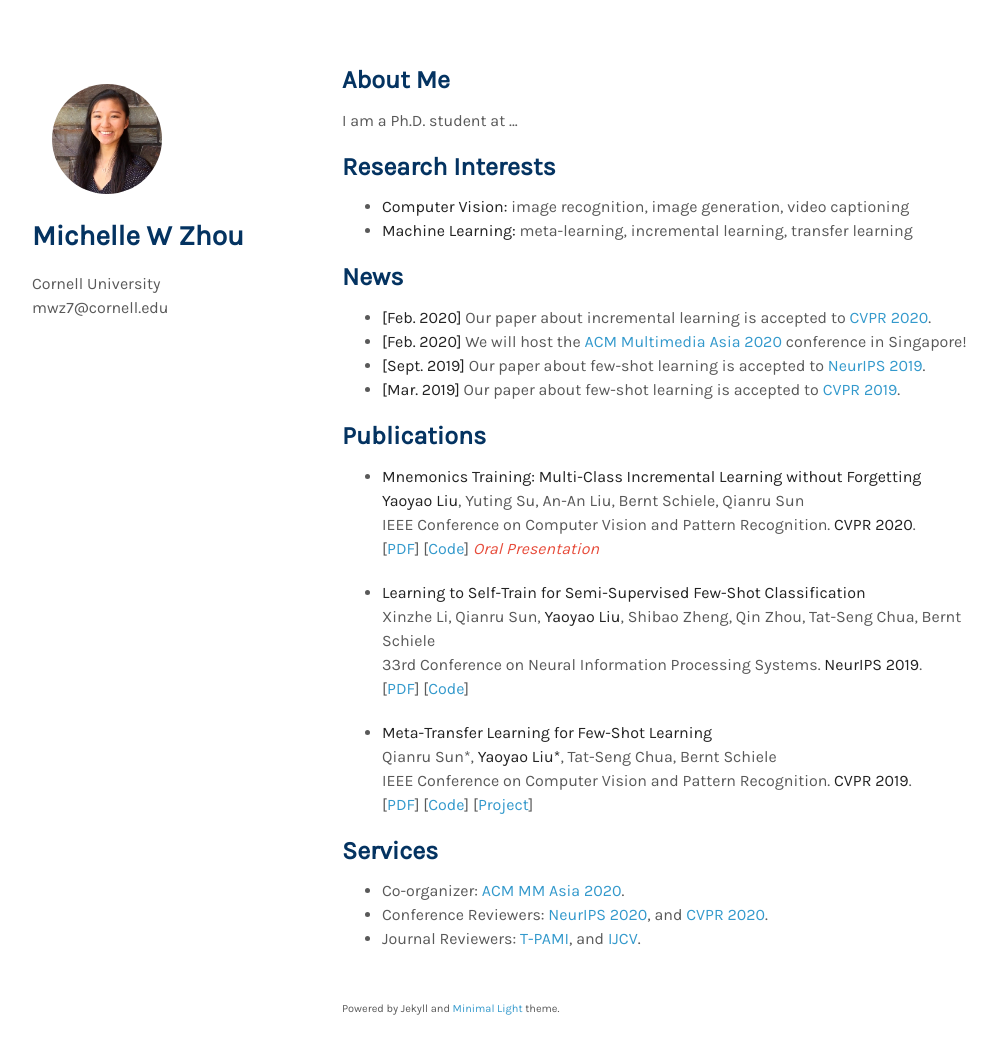
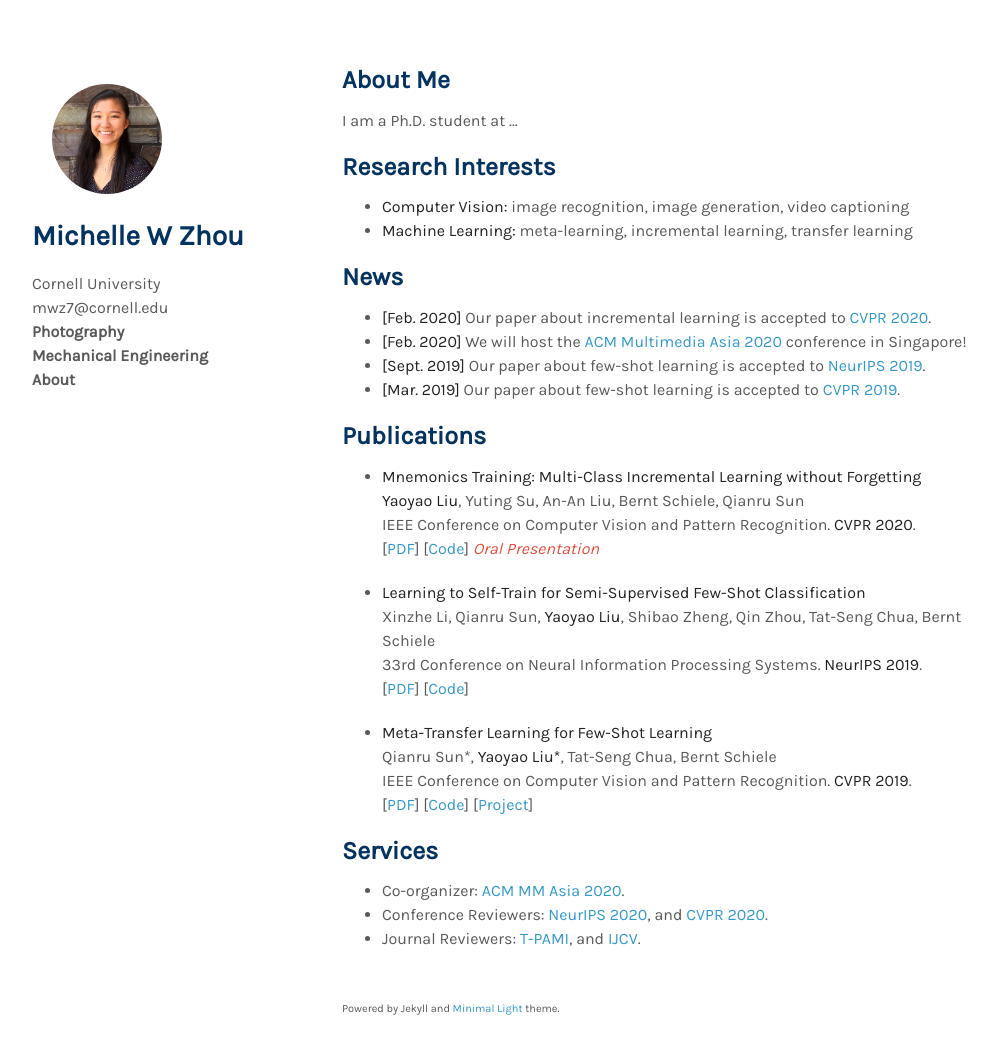
Before and after one commit to mwz724/mwz724.github.io, a Jekyll site: the page built from index.md, in a window 1280 px wide and 1089 px high. Shown: the top 1054 px of the window, without its empty margins (128-1125 px from the left). Built offline with Jekyll 4.4.1, drawn with Linux system fonts in a browser that asks for light colours; nearby versions of some CDN libraries; a style sheet for code colours, icons or effects is not loaded; our own code applies the rules of GitHub Pages for plain Markdown files.

Commit message:
Update homepage.html

```diff
--- a/_layouts/homepage.html
+++ b/_layouts/homepage.html
@@ -31,7 +31,6 @@
   <body>
 
     <div class="wrapper">
-
       <header>
         <div class="a">
           <a class="image avatar"><img src="{{site.avatar}}" alt="avatar" onContextMenu="return false" /></a>
@@ -42,6 +41,13 @@
           <br>
           {{ site.email }}
           <br>
+
+          <b>Photography</b>
+          <br>
+          <b>Mechanical Engineering</b>
+          <br>
+          <b>About</b>
+
         </div>
 
       </header>
```
